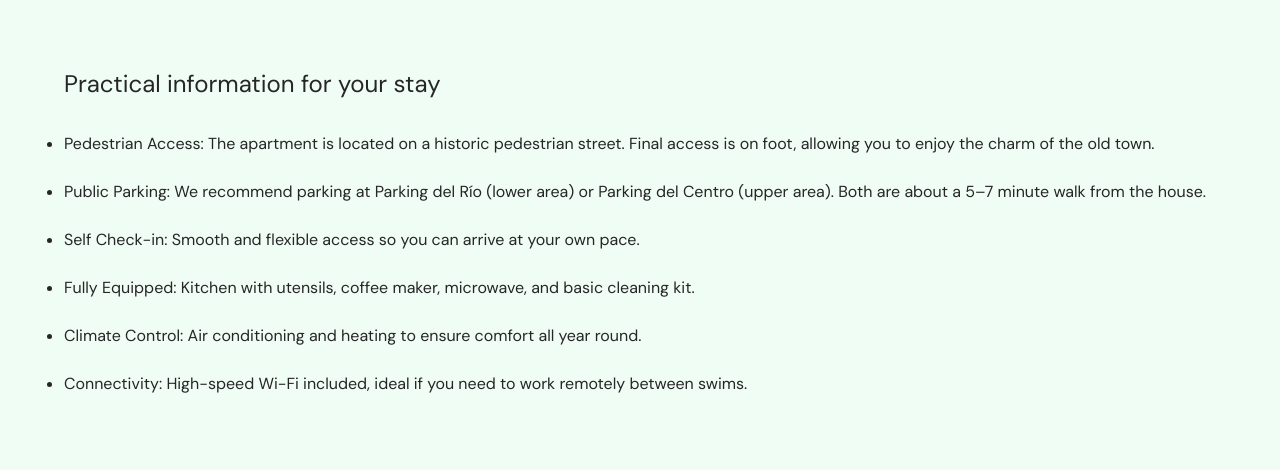
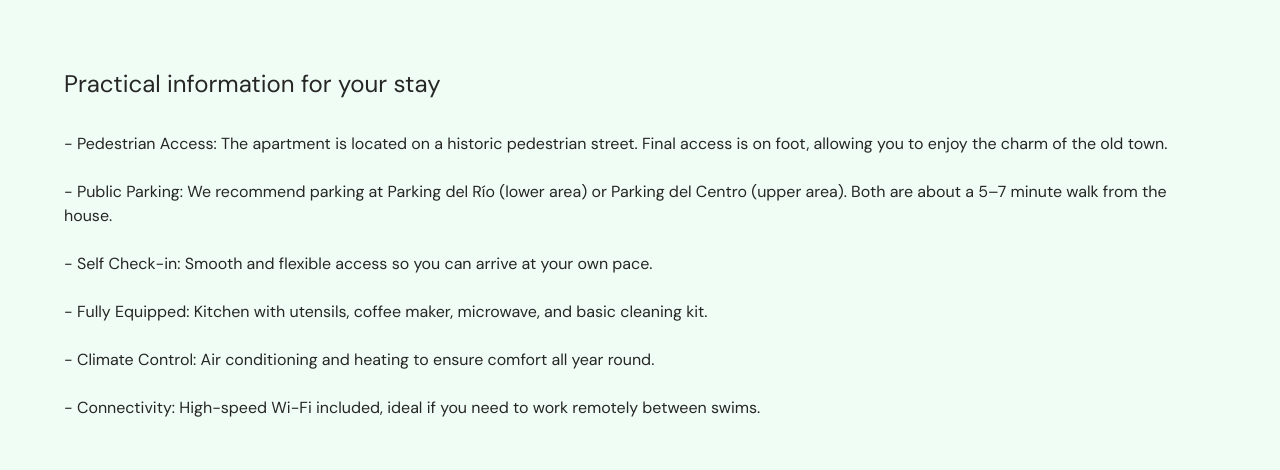
Before and after one commit to JaumeEsquerdo/costera-n1, a Next.js app in the folder costera-n1/: page /en/detalles in a window 1280 px wide. Shown: the part 1820-2290 px from the top of the page. Built offline with nearby package versions, Linux system fonts and the light colour scheme.

Commit message:
cambiar tipo de lista en Detalles

```diff
--- a/costera-n1/app/[locale]/detalles/page.jsx
+++ b/costera-n1/app/[locale]/detalles/page.jsx
@@ -81,9 +81,9 @@ export default function Detalles() {
         </div>
         <div className="flex flex-col gap-8 pt-10 pb-20">
           <h2 className="text-2xl">{textsDetalles.practicalInfoTitle}</h2>
-          <ul className="flex flex-col gap-6 list-disc">
+          <ul className="flex flex-col gap-6 ">
             {textsDetalles.practicalInfo.map((info, i) => (
-              <li key={i}>{info}</li>
+              <li key={i}>- {info}</li>
             ))}
           </ul>
         </div>
```
